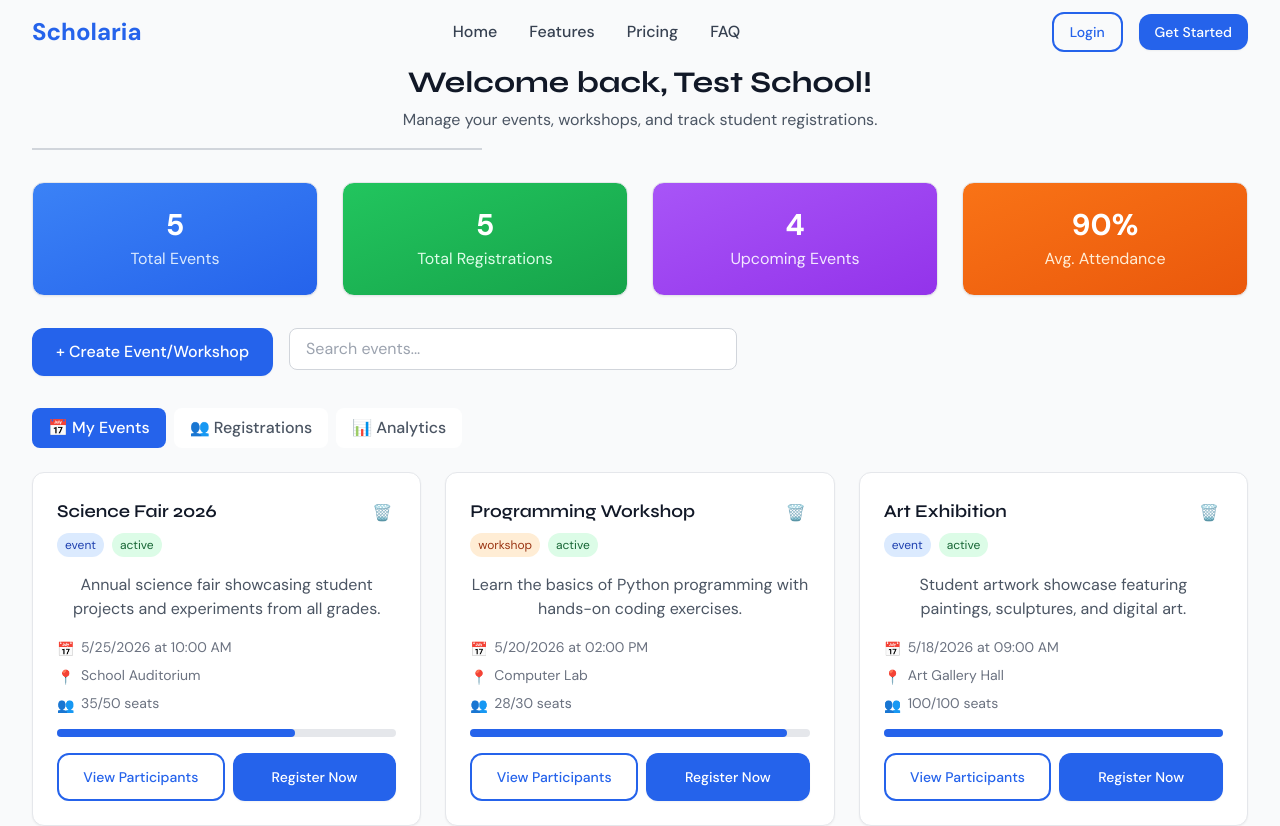
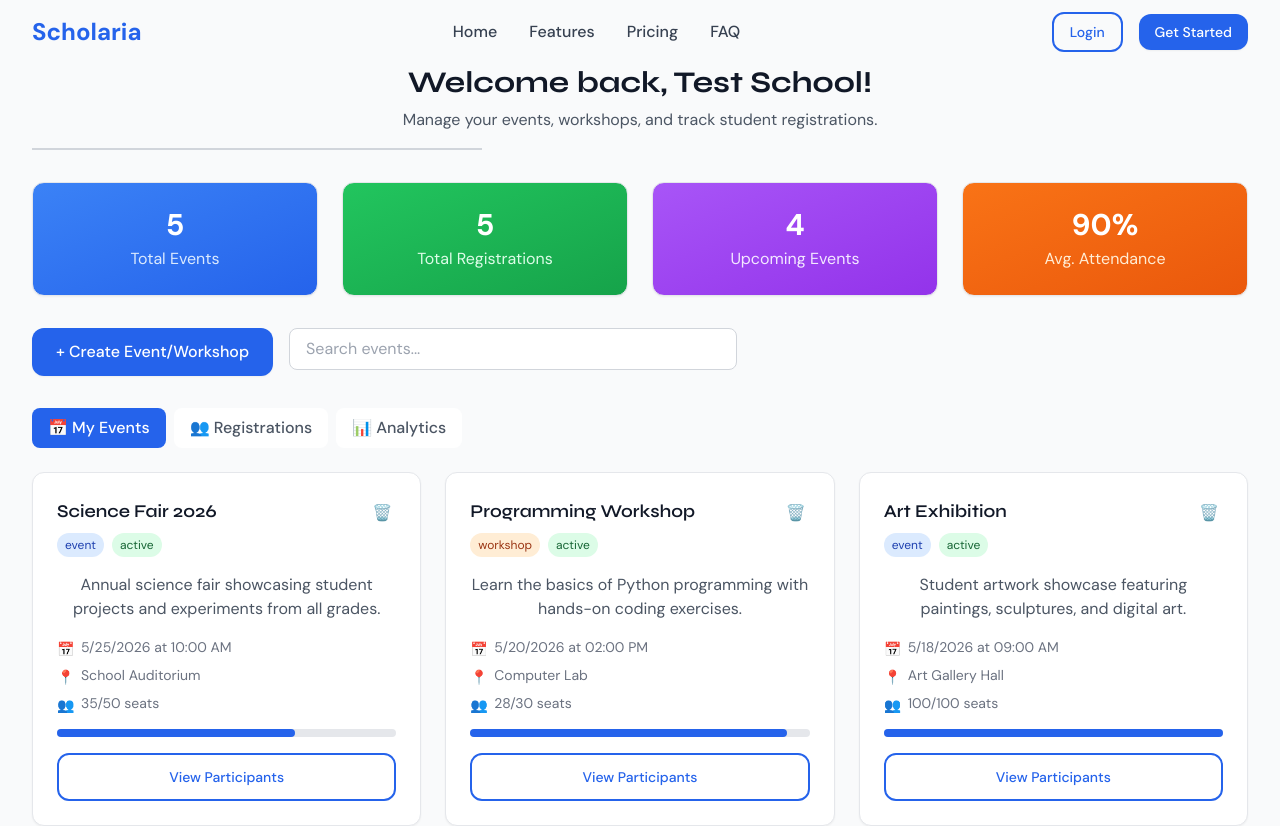
Before and after one commit to Rayane-cs/hackathon, a React (Create React App) app in the folder frontend/: page /school-dashboard in a window 1280 px wide. Shown: the top 826 px of the page. Built offline with nearby package versions, Linux system fonts and the light colour scheme; the HTML template or start-up script is replaced by a standard one.

Commit message:
Update SchoolDashboard.tsx
delete register now button

```diff
--- a/frontend/src/pages/SchoolDashboard.tsx
+++ b/frontend/src/pages/SchoolDashboard.tsx
@@ -497,16 +497,6 @@ const SchoolDashboard: React.FC = () => {
                       >
                         View Participants
                       </Button>
-                      <Button
-                        variant="primary"
-                        className="flex-1 text-sm"
-                        onClick={() => {
-                          // Placeholder for Register Now action
-                          toast.success('Registration feature coming soon!');
-                        }}
-                      >
-                        Register Now
-                      </Button>
                     </div>
                   </Card>
                 ))}
```
